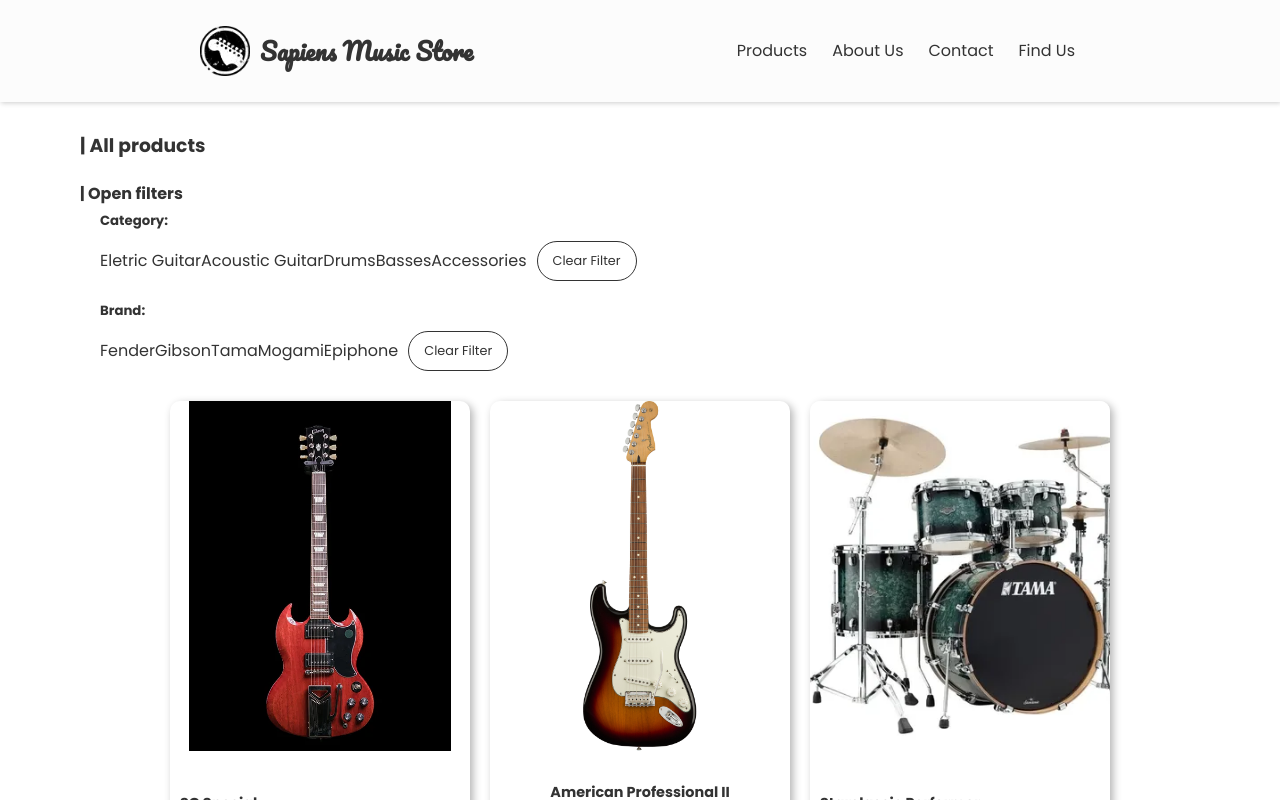
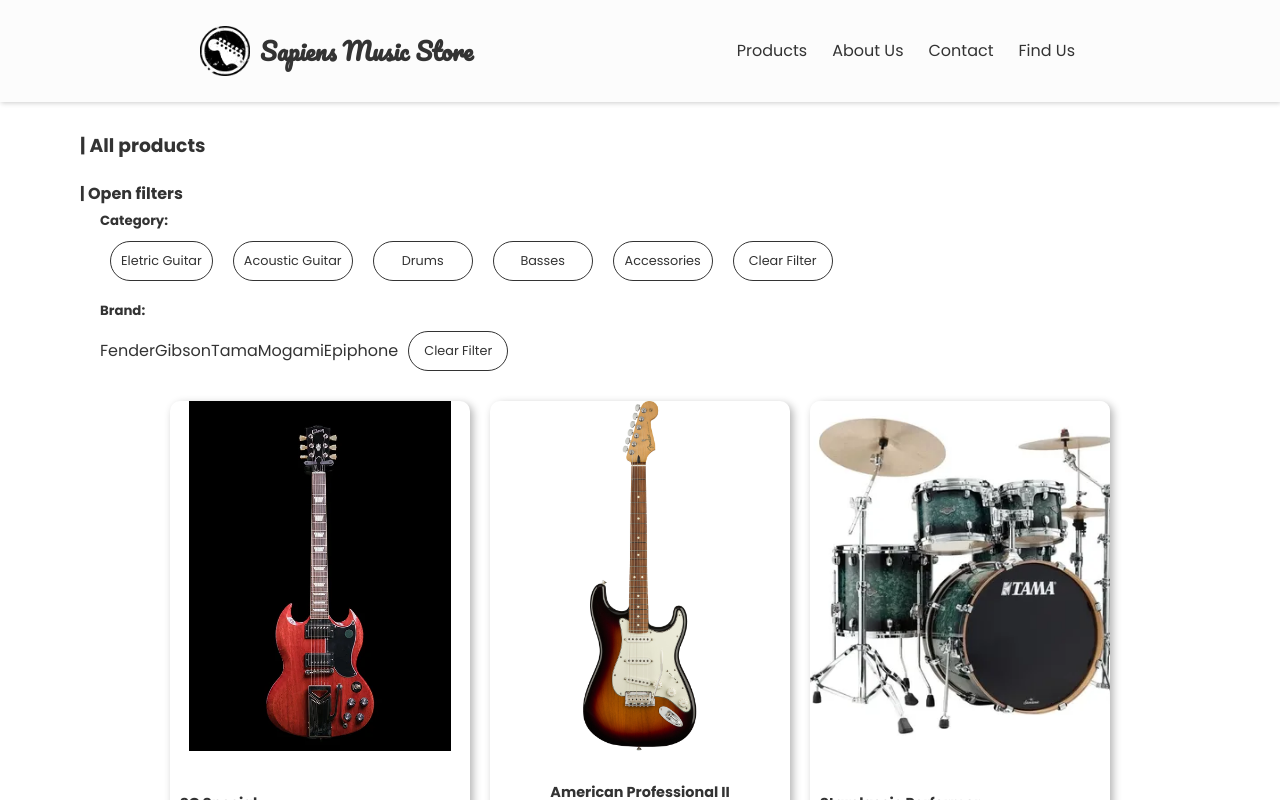
Before and after one commit to willsgobi/sapiensmusicstore, a Next.js app: page /products in a window 1280 px wide. Both pictures are taken after a click on the element "| Open filters". Shown: the top 800 px of the page. Built offline with nearby package versions, Linux system fonts and the light colour scheme.

Commit message:
ajustando os filtros e adicionando title

```diff
--- a/src/components/ProductDetails/ProductDetails.tsx
+++ b/src/components/ProductDetails/ProductDetails.tsx
@@ -1,5 +1,6 @@
 /* eslint-disable react-hooks/exhaustive-deps */
 /* eslint-disable @next/next/no-img-element */
+import Head from "next/head";
 import Image from "next/image";
 import Link from "next/link";
 import { useEffect, useState } from "react"
@@ -134,6 +135,9 @@
             {
                 product && (
                     <div className={styles.contentDetails}>
+                        <Head>
+                            <title>{product.name}</title>
+                        </Head>
                         <h3>| {product.name}</h3>
                         <p className={styles.color}>Color: {product.color}</p>
                         <div className={styles.sectionDetails}>
--- a/src/components/Products/AllProducts.tsx
+++ b/src/components/Products/AllProducts.tsx
@@ -87,10 +87,7 @@
                     <div className={styles.filterTag}>
                         {
                             categories && categories.map((item: any, index: any) => {
-                                return (
-                                <div key={index}>
-                                    <span onClick={() => filterProducts(item.id, "category")}>{item.name}</span>
-                                </div>)
+                                return (<span key={index} onClick={() => filterProducts(item.id, "category")}>{item.name}</span>)
                             })
                         }
                         <span onClick={() => filterProducts(0, "clear")}>Clear Filter</span>
@@ -98,7 +95,7 @@
                     <h5>Brand:</h5>
                     <div className={styles.filterTag}>
                         {
-                            brands && brands.map((item, index) => {
+                            brands && brands.map((item: any, index: number) => {
                                 return (
                                 <div key={index}>
                                     <span onClick={() => filterProducts(item.id, "brand")}>{item.name}</span>
```
